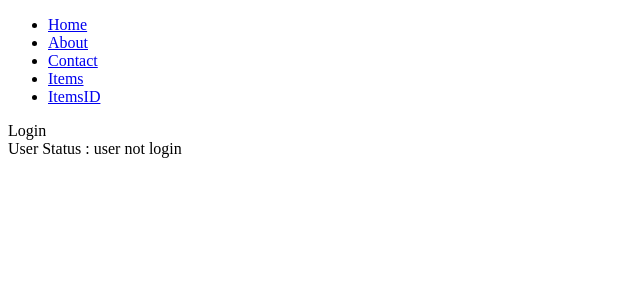
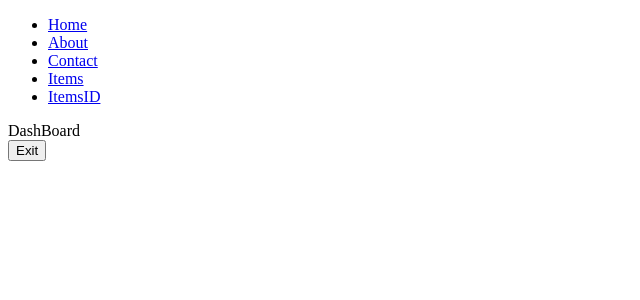
Before and after one commit to ashishworkspace/react-routing, a React (Create React App) app: page /dashboard in a window 1280 px wide. Before the commit this address led to /login. Shown: the top 300 px of the page, without its empty margins (0-640 px from the left). Built offline with nearby package versions, Linux system fonts and the light colour scheme.

Commit message:
sending data from Dashboard to Logout

```diff
--- a/src/App.jsx
+++ b/src/App.jsx
@@ -8,9 +8,10 @@ import Home from "./components/pages/Home";
 import Items from "./components/pages/Items";
 import ItemsID from "./components/pages/ItemsID";
 import Login from "./components/pages/Login";
+import Logout from "./components/pages/Logout";
 
 const App = () => {
-  let isLogged = false;
+  let isLogged = true;
   const data = {
     'status': 'user not login'
   }
@@ -26,6 +27,7 @@ const App = () => {
           <Route path="/items/:category/:id" element={<ItemsID />} />
           <Route path="/dashboard" element={isLogged ? <DashBoard />: <Navigate to="/login" state={data} replace/>} />
           <Route path="/login" element={<Login />} />
+          <Route path="/logout" element={<Logout />} />
           {/* Page not found */}
           <Route path="*" element={<h1>Page not found 404 error</h1>} />
         </Routes>
--- a/src/components/pages/DashBoard.jsx
+++ b/src/components/pages/DashBoard.jsx
@@ -1,9 +1,17 @@
-import React from 'react'
+import React from "react";
+import { useNavigate } from "react-router-dom";
 
 const DashBoard = () => {
+  const navigate = useNavigate();
+  let data = {
+    status: "successful",
+  };
   return (
-    <div>DashBoard</div>
-  )
-}
+    <>
+      <div>DashBoard</div>
+      <button onClick={() => navigate("/logout", { state: data })}>Exit</button>
+    </>
+  );
+};
 
-export default DashBoard
+export default DashBoard;
--- /dev/null
+++ b/src/components/pages/Logout.jsx
@@ -0,0 +1,14 @@
+import React from 'react'
+import { useLocation } from 'react-router-dom'
+
+const Logout = () => {
+    const getDataFromDashBoard = useLocation()
+  return (
+    <>
+        <div>Logout</div>
+        <div>{getDataFromDashBoard.state.status}</div>
+    </>
+    )
+}
+
+export default Logout
```
